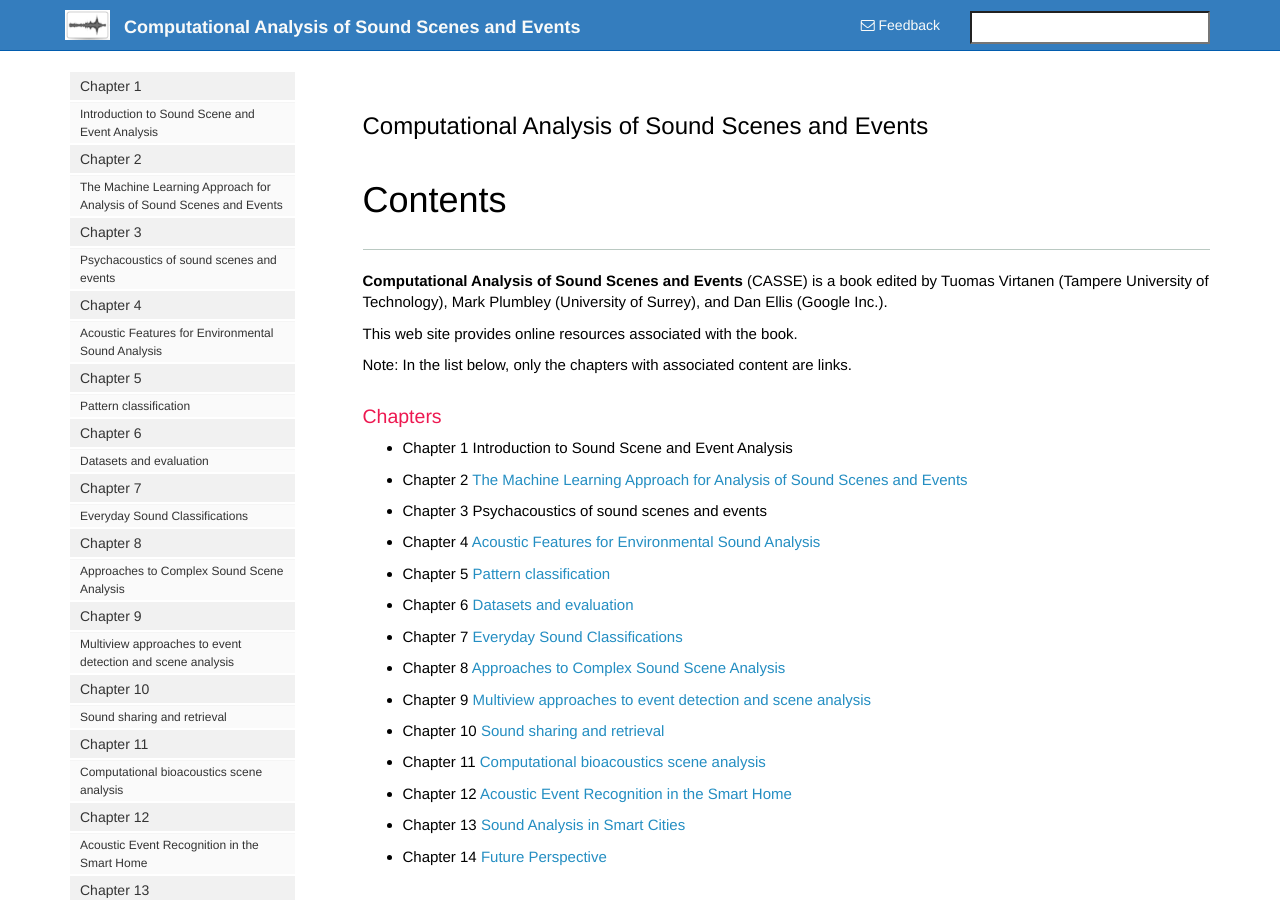
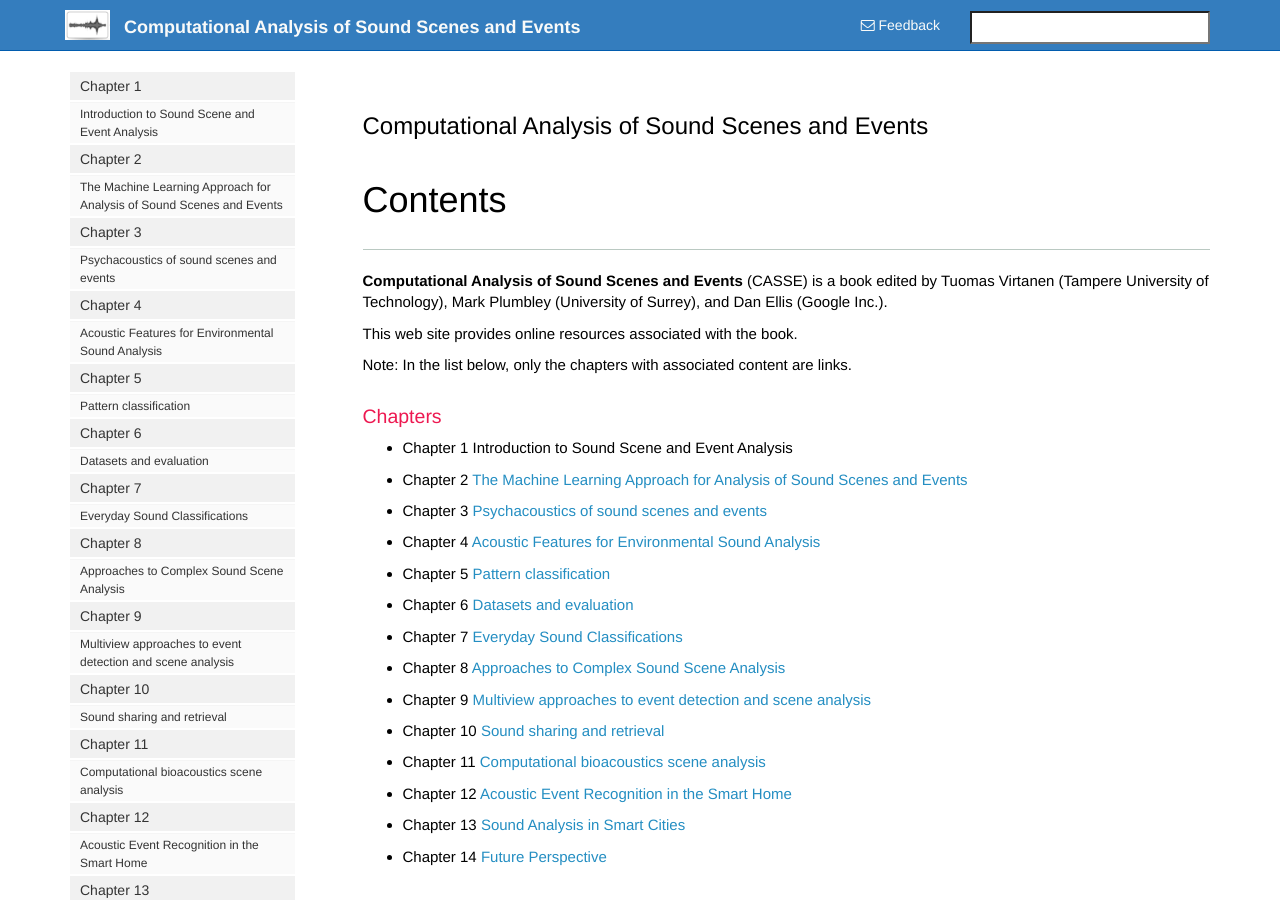
Before and after one commit to cassebook/cassebook.github.io, a Jekyll site: the page built from index.md, in a window 1280 px wide. Built offline with Jekyll 4.4.1, drawn with Linux system fonts in a browser that asks for light colours; nearby versions of some CDN libraries; comment, search, counter and statistics services are not loaded.

Commit message:
experimenting with disabling content-less chapters take 2.

```diff
--- a/index.md
+++ b/index.md
@@ -14,7 +14,7 @@ Note: In the list below, only the chapters with associated content are links.
 {% assign grouped = site.docs | group_by: 'category' %}
 {% for group in grouped %}
 {% assign items = group.items | sort: 'order' %}
-{% if group.name == 'Chapter  1' or group.name == 'Chapter  3' %}
+{% if group.name == 'Chapter  1' %}
 * {{ group.name }} {{ items.first.title }}
 {% else %}
 * {{ group.name }} [{{ items.first.title }}]({{ site.baseurl }}{{ items.first.url }})
```
